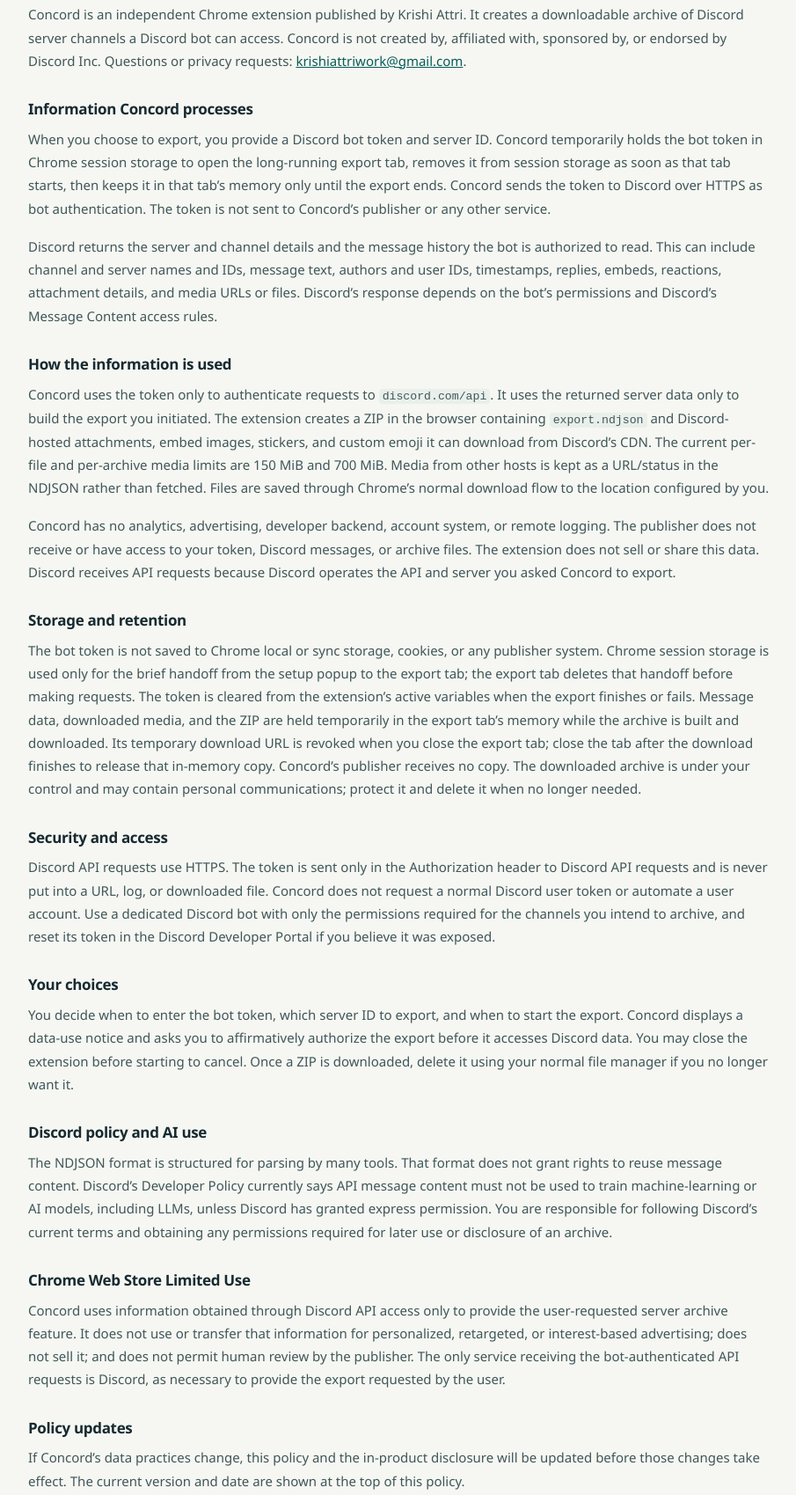
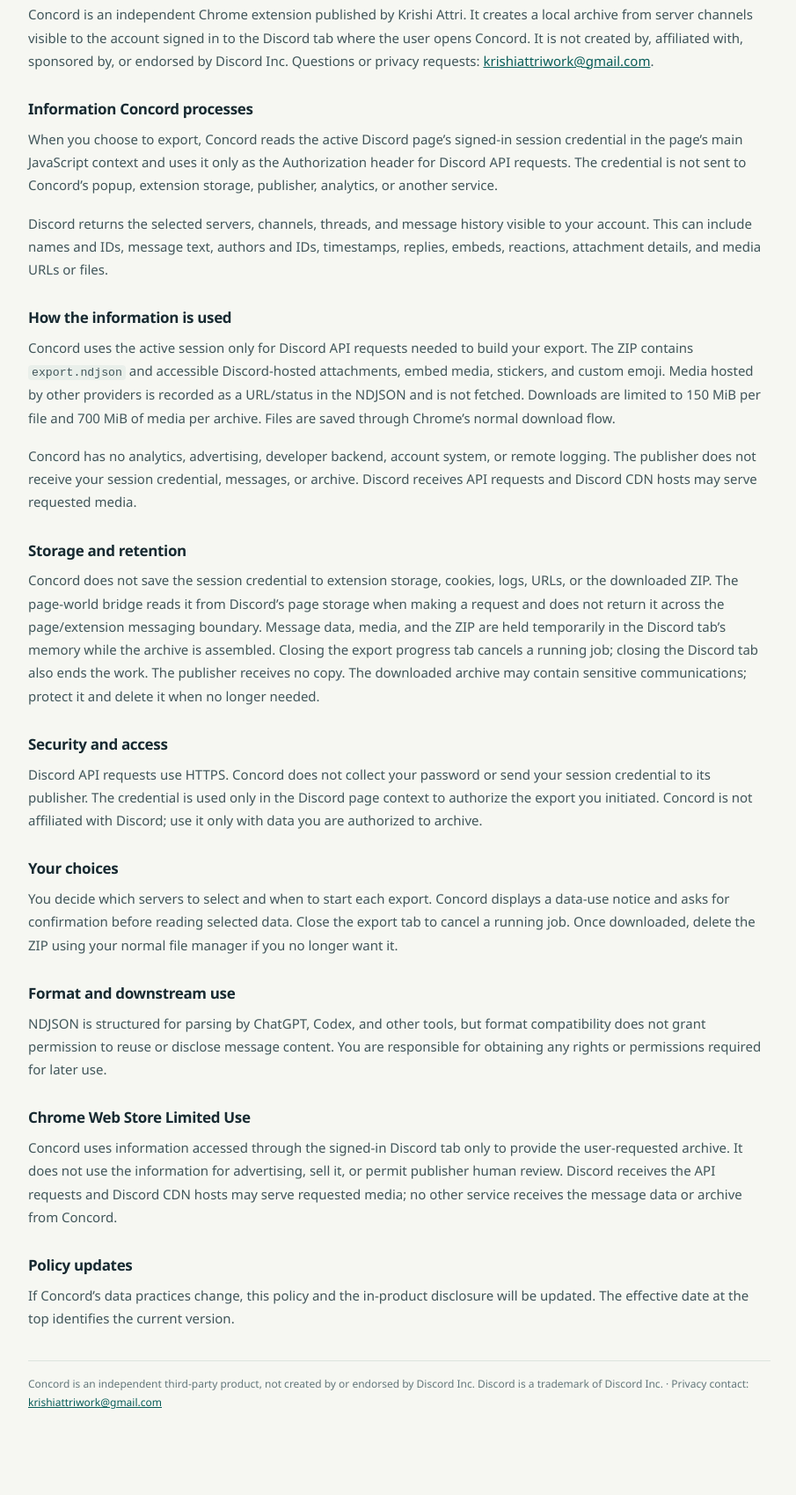
Before and after one commit to Archerkattri/concord-privacy, a plain HTML site: page index.html in a window 1280 px wide. Shown: the part 184-1883 px from the top of the page at 88% size, without its empty margins (186-1091 px from the left). After the commit the page ends 1832 px from the top, so only its background shows below. Drawn offline with Linux system fonts and the light colour scheme.

Commit message:
Update privacy policy for session-based exports

```diff
--- a/index.html
+++ b/index.html
@@ -1,66 +1,40 @@
 <!doctype html>
 <html lang="en">
 <head>
-  <meta charset="utf-8">
-  <meta name="viewport" content="width=device-width, initial-scale=1">
-  <meta name="color-scheme" content="light">
-  <meta name="description" content="Privacy policy for Concord: Discord Chat Exporter.">
-  <title>Privacy Policy · Concord</title>
+  <meta charset="utf-8"><meta name="viewport" content="width=device-width, initial-scale=1"><meta name="color-scheme" content="light">
+  <meta name="description" content="Privacy policy for Concord: Discord Chat Exporter."><title>Privacy Policy · Concord</title>
   <style>
-    :root{color-scheme:light;--ink:#172a31;--muted:#63777b;--paper:#f6f7f2;--line:#dce4de;--teal:#087f78;--teal-dark:#075c58;--gold:#c28a2d}
-    *{box-sizing:border-box}
-    body{margin:0;background:var(--paper);color:var(--ink);font:15px/1.75 "Aptos","Segoe UI",system-ui,sans-serif}
-    main{max-width:900px;margin:0 auto;padding:52px 28px 44px}
-    header{display:flex;align-items:center;gap:18px;padding:0 0 26px;border-bottom:1px solid var(--line)}
+    :root{color-scheme:light;--ink:#172a31;--muted:#63777b;--paper:#f6f7f2;--line:#dce4de;--teal:#087f78;--teal-dark:#075c58}
+    *{box-sizing:border-box}body{margin:0;background:var(--paper);color:var(--ink);font:15px/1.75 "Aptos","Segoe UI",system-ui,sans-serif}
+    main{max-width:900px;margin:0 auto;padding:52px 28px 44px}header{display:flex;align-items:center;gap:18px;padding:0 0 26px;border-bottom:1px solid var(--line)}
     .mark{width:62px;height:62px;flex:none;border:2px solid var(--teal);border-radius:22px 22px 22px 7px;display:grid;place-items:center;color:var(--teal-dark);font-size:32px;font-weight:800;line-height:1}
-    .eyebrow{font-size:10px;letter-spacing:.17em;font-weight:800;color:var(--teal);margin:0 0 5px}
-    h1{font-size:32px;line-height:1.15;letter-spacing:-.045em;margin:0}
-    .date{font-size:12px;color:var(--muted);margin:8px 0 0}
-    article{padding-top:20px}
-    article p{margin:0 0 17px;color:#40565a}
-    h2{font-size:17px;letter-spacing:-.02em;margin:27px 0 6px}
-    a{color:var(--teal-dark)}
-    code{font-size:.88em;background:#e9efea;border-radius:4px;padding:1px 4px}
-    footer{margin-top:35px;padding-top:15px;border-top:1px solid var(--line);color:var(--muted);font-size:12px}
-    @media(max-width:600px){main{padding:30px 22px}header{gap:12px}.mark{width:52px;height:52px;border-radius:18px 18px 18px 6px;font-size:27px}h1{font-size:25px}}
+    .eyebrow{margin:0 0 5px;color:var(--teal);font-size:10px;font-weight:800;letter-spacing:.17em}h1{margin:0;font-size:32px;line-height:1.15;letter-spacing:-.045em}.date{margin:8px 0 0;color:var(--muted);font-size:12px}
+    article{padding-top:20px}article p{margin:0 0 17px;color:#40565a}h2{margin:27px 0 6px;font-size:17px;letter-spacing:-.02em}a{color:var(--teal-dark)}code{padding:1px 4px;border-radius:4px;background:#e9efea;font-size:.88em}
+    footer{margin-top:35px;padding-top:15px;border-top:1px solid var(--line);color:var(--muted);font-size:12px}@media(max-width:600px){main{padding:30px 22px}header{gap:12px}.mark{width:52px;height:52px;border-radius:18px 18px 18px 6px;font-size:27px}h1{font-size:25px}}
   </style>
 </head>
-<body>
-<main>
-  <header>
-    <div class="mark" aria-hidden="true">C</div>
-    <div><p class="eyebrow">CONCORD / PRIVACY</p><h1>Your messages stay in your archive.</h1><p class="date">Effective September 22, 2026 · Published by Krishi Attri</p></div>
-  </header>
+<body><main>
+  <header><div class="mark" aria-hidden="true">C</div><div><p class="eyebrow">CONCORD / PRIVACY</p><h1>Your messages stay in your archive.</h1><p class="date">Effective September 22, 2026 · Published by Krishi Attri</p></div></header>
   <article>
-    <p>Concord is an independent Chrome extension published by Krishi Attri. It creates a downloadable archive of Discord server channels a Discord bot can access. Concord is not created by, affiliated with, sponsored by, or endorsed by Discord Inc. Questions or privacy requests: <a href="mailto:krishiattriwork@gmail.com">krishiattriwork@gmail.com</a>.</p>
-
+    <p>Concord is an independent Chrome extension published by Krishi Attri. It creates a local archive from server channels visible to the account signed in to the Discord tab where the user opens Concord. It is not created by, affiliated with, sponsored by, or endorsed by Discord Inc. Questions or privacy requests: <a href="mailto:krishiattriwork@gmail.com">krishiattriwork@gmail.com</a>.</p>
     <h2>Information Concord processes</h2>
-    <p>When you choose to export, you provide a Discord bot token and server ID. Concord temporarily holds the bot token in Chrome session storage to open the long-running export tab, removes it from session storage as soon as that tab starts, then keeps it in that tab’s memory only until the export ends. Concord sends the token to Discord over HTTPS as bot authentication. The token is not sent to Concord’s publisher or any other service.</p>
-    <p>Discord returns the server and channel details and the message history the bot is authorized to read. This can include channel and server names and IDs, message text, authors and user IDs, timestamps, replies, embeds, reactions, attachment details, and media URLs or files. Discord’s response depends on the bot’s permissions and Discord’s Message Content access rules.</p>
-
+    <p>When you choose to export, Concord reads the active Discord page’s signed-in session credential in the page’s main JavaScript context and uses it only as the Authorization header for Discord API requests. The credential is not sent to Concord’s popup, extension storage, publisher, analytics, or another service.</p>
+    <p>Discord returns the selected servers, channels, threads, and message history visible to your account. This can include names and IDs, message text, authors and IDs, timestamps, replies, embeds, reactions, attachment details, and media URLs or files.</p>
     <h2>How the information is used</h2>
-    <p>Concord uses the token only to authenticate requests to <code>discord.com/api</code>. It uses the returned server data only to build the export you initiated. The extension creates a ZIP in the browser containing <code>export.ndjson</code> and Discord-hosted attachments, embed images, stickers, and custom emoji it can download from Discord’s CDN. The current per-file and per-archive media limits are 150 MiB and 700 MiB. Media from other hosts is kept as a URL/status in the NDJSON rather than fetched. Files are saved through Chrome’s normal download flow to the location configured by you.</p>
-    <p>Concord has no analytics, advertising, developer backend, account system, or remote logging. The publisher does not receive or have access to your token, Discord messages, or archive files. The extension does not sell or share this data. Discord receives API requests because Discord operates the API and server you asked Concord to export.</p>
-
+    <p>Concord uses the active session only for Discord API requests needed to build your export. The ZIP contains <code>export.ndjson</code> and accessible Discord-hosted attachments, embed media, stickers, and custom emoji. Media hosted by other providers is recorded as a URL/status in the NDJSON and is not fetched. Downloads are limited to 150 MiB per file and 700 MiB of media per archive. Files are saved through Chrome’s normal download flow.</p>
+    <p>Concord has no analytics, advertising, developer backend, account system, or remote logging. The publisher does not receive your session credential, messages, or archive. Discord receives API requests and Discord CDN hosts may serve requested media.</p>
     <h2>Storage and retention</h2>
-    <p>The bot token is not saved to Chrome local or sync storage, cookies, or any publisher system. Chrome session storage is used only for the brief handoff from the setup popup to the export tab; the export tab deletes that handoff before making requests. The token is cleared from the extension’s active variables when the export finishes or fails. Message data, downloaded media, and the ZIP are held temporarily in the export tab’s memory while the archive is built and downloaded. Its temporary download URL is revoked when you close the export tab; close the tab after the download finishes to release that in-memory copy. Concord’s publisher receives no copy. The downloaded archive is under your control and may contain personal communications; protect it and delete it when no longer needed.</p>
-
+    <p>Concord does not save the session credential to extension storage, cookies, logs, URLs, or the downloaded ZIP. The page-world bridge reads it from Discord’s page storage when making a request and does not return it across the page/extension messaging boundary. Message data, media, and the ZIP are held temporarily in the Discord tab’s memory while the archive is assembled. Closing the export progress tab cancels a running job; closing the Discord tab also ends the work. The publisher receives no copy. The downloaded archive may contain sensitive communications; protect it and delete it when no longer needed.</p>
     <h2>Security and access</h2>
-    <p>Discord API requests use HTTPS. The token is sent only in the Authorization header to Discord API requests and is never put into a URL, log, or downloaded file. Concord does not request a normal Discord user token or automate a user account. Use a dedicated Discord bot with only the permissions required for the channels you intend to archive, and reset its token in the Discord Developer Portal if you believe it was exposed.</p>
-
+    <p>Discord API requests use HTTPS. Concord does not collect your password or send your session credential to its publisher. The credential is used only in the Discord page context to authorize the export you initiated. Concord is not affiliated with Discord; use it only with data you are authorized to archive.</p>
     <h2>Your choices</h2>
-    <p>You decide when to enter the bot token, which server ID to export, and when to start the export. Concord displays a data-use notice and asks you to affirmatively authorize the export before it accesses Discord data. You may close the extension before starting to cancel. Once a ZIP is downloaded, delete it using your normal file manager if you no longer want it.</p>
-
-    <h2>Discord policy and AI use</h2>
-    <p>The NDJSON format is structured for parsing by many tools. That format does not grant rights to reuse message content. Discord’s Developer Policy currently says API message content must not be used to train machine-learning or AI models, including LLMs, unless Discord has granted express permission. You are responsible for following Discord’s current terms and obtaining any permissions required for later use or disclosure of an archive.</p>
-
+    <p>You decide which servers to select and when to start each export. Concord displays a data-use notice and asks for confirmation before reading selected data. Close the export tab to cancel a running job. Once downloaded, delete the ZIP using your normal file manager if you no longer want it.</p>
+    <h2>Format and downstream use</h2>
+    <p>NDJSON is structured for parsing by ChatGPT, Codex, and other tools, but format compatibility does not grant permission to reuse or disclose message content. You are responsible for obtaining any rights or permissions required for later use.</p>
     <h2>Chrome Web Store Limited Use</h2>
-    <p>Concord uses information obtained through Discord API access only to provide the user-requested server archive feature. It does not use or transfer that information for personalized, retargeted, or interest-based advertising; does not sell it; and does not permit human review by the publisher. The only service receiving the bot-authenticated API requests is Discord, as necessary to provide the export requested by the user.</p>
-
+    <p>Concord uses information accessed through the signed-in Discord tab only to provide the user-requested archive. It does not use the information for advertising, sell it, or permit publisher human review. Discord receives the API requests and Discord CDN hosts may serve requested media; no other service receives the message data or archive from Concord.</p>
     <h2>Policy updates</h2>
-    <p>If Concord’s data practices change, this policy and the in-product disclosure will be updated before those changes take effect. The current version and date are shown at the top of this policy.</p>
+    <p>If Concord’s data practices change, this policy and the in-product disclosure will be updated. The effective date at the top identifies the current version.</p>
   </article>
   <footer>Concord is an independent third-party product, not created by or endorsed by Discord Inc. Discord is a trademark of Discord Inc. · Privacy contact: <a href="mailto:krishiattriwork@gmail.com">krishiattriwork@gmail.com</a></footer>
-</main>
-</body>
-</html>
+</main></body></html>
```
